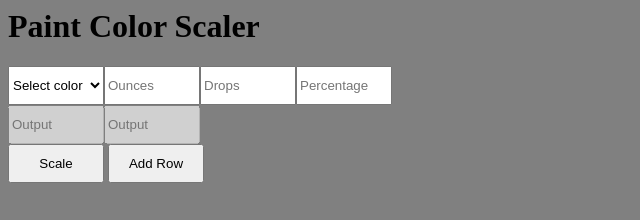
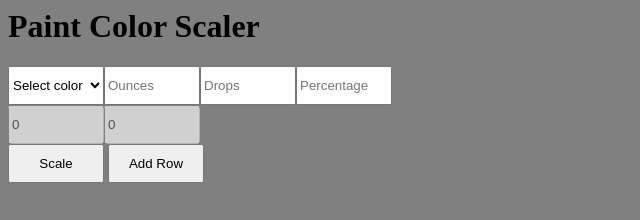
Before and after one commit to JaksInc/PaintTools, a plain HTML site: page scaler.html in a window 1280 px wide. Both pictures are taken after a click on the button "Scale". Shown: the full height of the page, 0-640 px from the left. Drawn offline with Linux system fonts and the light colour scheme.

Commit message:
fixed first row not scaling formulas

```diff
--- a/scaler.html
+++ b/scaler.html
@@ -67,7 +67,7 @@
     const layoutContainer = document.querySelector(".layoutContainer");
 
     function calculateNewFormula() {
-        for (let i = 1; i < layoutContainer.childElementCount; i++) {
+        for (let i = 0; i < layoutContainer.childElementCount; i++) {
             currentRow = layoutContainer.children[i]
 
             //Get the values from the current row
```
